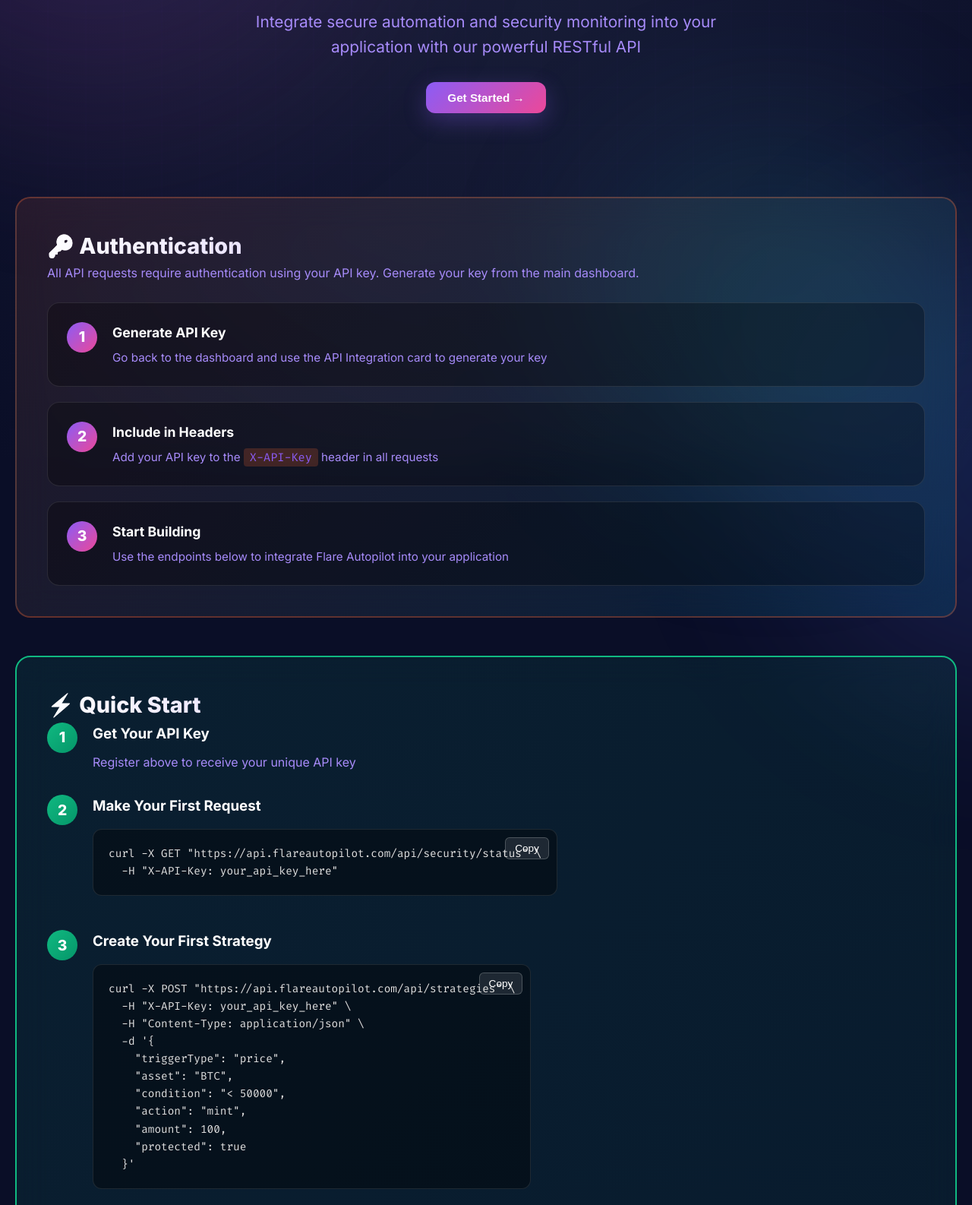
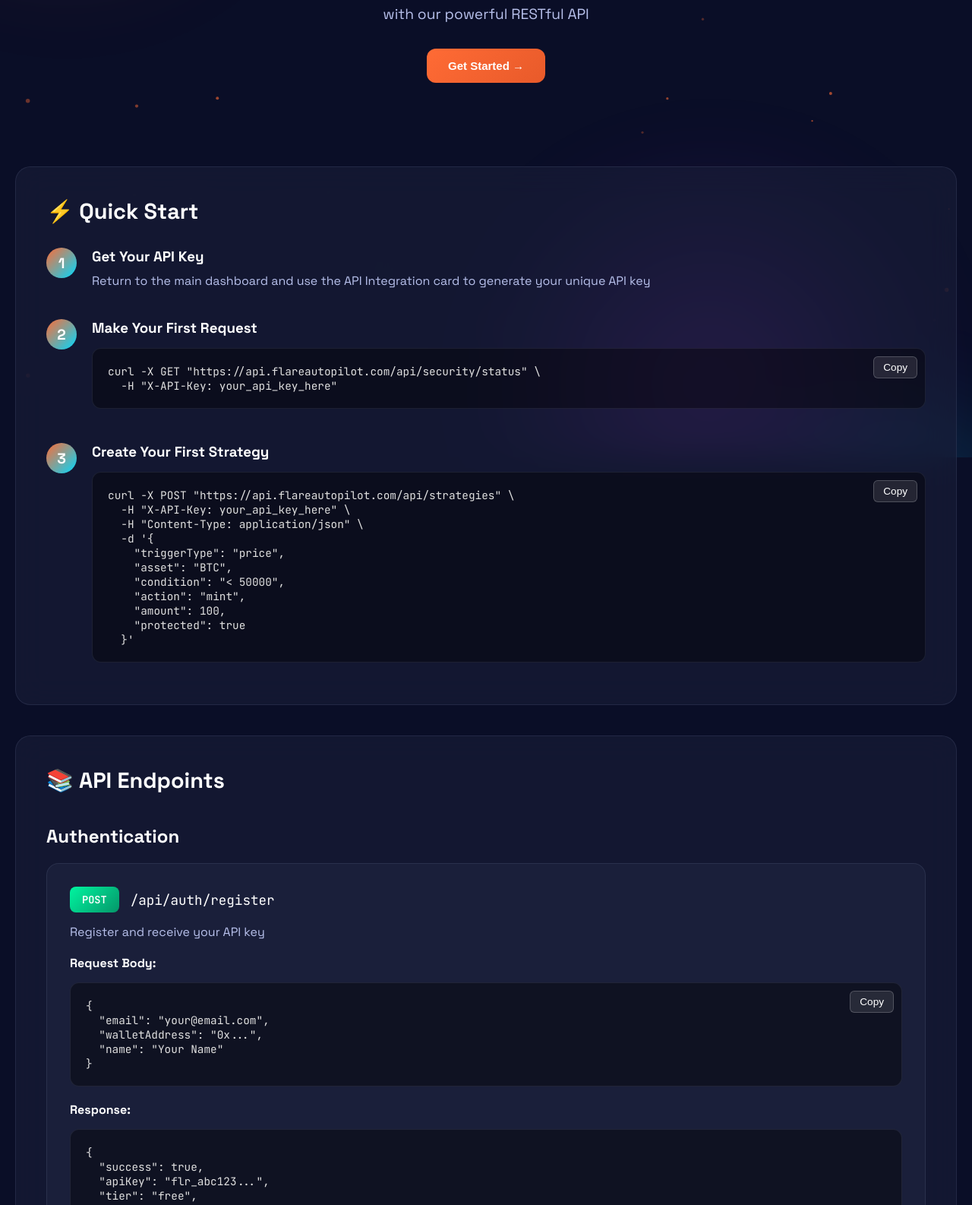
Before and after one commit to saransh-2504/flare-hackathon, a website: page frontend/api-docs.html in a window 1280 px wide. Shown: the part 198-1784 px from the top of the page at 76% size. Drawn offline with Linux system fonts and the light colour scheme.

Commit message:
feat: Clean up docs UI and fix hero badge
Major UI improvements:
- Removed duplicate 'Get Your API Key' section from docs page
- Completely rewrote docs page to match main website styling
- Added animated background (particles + gradient orbs) to docs
- Fixed 'Powered by Flare Network' badge - now static with Flare logo
- Removed animated book emoji from docs header
- Matched fonts (Space Grotesk), colors, and animations to main site
- Added glass-morphism cards with backdrop blur
- Improved Quick Start guide with 3 clear steps
- Better code examples with copy buttons
- Consistent hover effects and transitions throughout
- Professional, clean documentation appearance

```diff
--- a/frontend/api-docs.html
+++ b/frontend/api-docs.html
@@ -4,9 +4,33 @@
     <meta charset="UTF-8">
     <meta name="viewport" content="width=device-width, initial-scale=1.0">
     <title>Flare Autopilot API - Documentation</title>
-    <link href="https://fonts.googleapis.com/css2?family=Inter:wght@300;400;500;600;700;800;900&family=Fira+Code:wght@400;500;600&display=swap" rel="stylesheet">
-    <link rel="stylesheet" href="styles-v3.css">
+    <link href="https://fonts.googleapis.com/css2?family=Space+Grotesk:wght@300;400;500;600;700&family=JetBrains+Mono:wght@400;500;600&display=swap" rel="stylesheet">
+    <link rel="stylesheet" href="../public/styles-premium.css">
     <style>
+        :root {
+            --primary: #FF6B35;
+            --secondary: #00D9FF;
+            --accent: #B537F2;
+            --success: #00F5A0;
+            --warning: #FFD60A;
+            --danger: #FF006E;
+            --bg-primary: #0A0E27;
+            --bg-secondary: #131829;
+            --bg-tertiary: #1A1F3A;
+            --bg-card: rgba(26, 31, 58, 0.6);
+            --text: #FFFFFF;
+            --text-muted: #B8C1EC;
+            --border-color: rgba(184, 193, 236, 0.1);
+        }
+
+        body {
+            font-family: 'Space Grotesk', sans-serif;
+            background: var(--bg-primary);
+            color: var(--text);
+            margin: 0;
+            padding: 0;
+        }
+
         .api-container {
             max-width: 1400px;
             margin: 0 auto;
@@ -15,97 +39,73 @@
 
         .api-hero {
             text-align: center;
-            padding: 60px 20px;
+            padding: 40px 20px 60px;
             margin-bottom: 50px;
         }
 
         .api-hero h1 {
             font-size: 3.5em;
-            font-weight: 900;
+            font-weight: 700;
             background: linear-gradient(135deg, var(--primary), var(--secondary));
             -webkit-background-clip: text;
             -webkit-text-fill-color: transparent;
             margin-bottom: 20px;
+            letter-spacing: -1px;
         }
 
         .api-hero p {
-            font-size: 1.3em;
+            font-size: 1.2em;
             color: var(--text-muted);
             max-width: 700px;
             margin: 0 auto 30px;
+            line-height: 1.6;
         }
 
-        .api-key-section {
-            background: linear-gradient(135deg, rgba(255, 107, 53, 0.1), rgba(0, 217, 255, 0.1));
-            border: 2px solid rgba(255, 107, 53, 0.3);
+        .glass-card {
+            background: var(--bg-card);
+            backdrop-filter: blur(20px);
+            border: 1px solid var(--border-color);
             border-radius: 20px;
             padding: 40px;
-            margin-bottom: 50px;
-            animation: fadeInUp 0.6s ease;
-        }
-
-        .auth-info-box {
-            display: flex;
-            flex-direction: column;
-            gap: 20px;
-        }
-
-        .auth-step {
-            display: flex;
-            align-items: start;
-            gap: 20px;
-            padding: 25px;
-            background: rgba(0, 0, 0, 0.3);
-            border: 1px solid rgba(255, 255, 255, 0.1);
-            border-radius: 16px;
+            margin-bottom: 40px;
             transition: all 0.3s ease;
         }
 
-        .auth-step:hover {
+        .glass-card:hover {
             border-color: var(--primary);
-            transform: translateX(10px);
-            box-shadow: 0 10px 30px rgba(255, 107, 53, 0.2);
+            transform: translateY(-2px);
+            box-shadow: 0 20px 60px rgba(255, 107, 53, 0.2);
         }
 
-        .step-num {
-            width: 40px;
-            height: 40px;
+        .panel-title {
+            font-size: 1.8em;
+            font-weight: 700;
+            margin-bottom: 20px;
             display: flex;
             align-items: center;
-            justify-content: center;
-            background: linear-gradient(135deg, var(--primary), var(--secondary));
-            border-radius: 50%;
-            font-weight: 800;
-            font-size: 1.2em;
-            flex-shrink: 0;
+            gap: 15px;
         }
 
-        .auth-step h4 {
-            margin-bottom: 8px;
-            font-size: 1.1em;
+        .section-title {
+            font-size: 1.5em;
+            font-weight: 700;
+            margin: 40px 0 20px;
             color: var(--text);
         }
 
-        .auth-step p {
-            color: var(--text-muted);
-            font-size: 0.95em;
-            line-height: 1.5;
+        .endpoint-card {
+            background: var(--bg-tertiary);
+            border: 1px solid var(--border-color);
+            border-radius: 16px;
+            padding: 30px;
+            margin-bottom: 25px;
+            transition: all 0.3s ease;
         }
 
-        .auth-step code {
-            background: rgba(255, 107, 53, 0.2);
-            padding: 2px 8px;
-            border-radius: 4px;
-            font-family: 'Fira Code', monospace;
-            color: var(--primary);
-        }
-
-        .endpoint-section {
-            margin-bottom: 40px;
-        }
-
-        .endpoint-card {
-            margin-bottom: 25px;
+        .endpoint-card:hover {
+            border-color: var(--primary);
+            transform: translateX(5px);
+            box-shadow: 0 10px 30px rgba(255, 107, 53, 0.2);
         }
 
         .endpoint-header {
@@ -116,42 +116,48 @@
         }
 
         .method-badge {
-            padding: 6px 14px;
+            padding: 8px 16px;
             border-radius: 8px;
             font-weight: 700;
             font-size: 0.85em;
-            font-family: 'Fira Code', monospace;
+            font-family: 'JetBrains Mono', monospace;
         }
 
         .method-get {
-            background: linear-gradient(135deg, var(--accent), #2563eb);
+            background: linear-gradient(135deg, #00D9FF, #2563eb);
         }
 
         .method-post {
-            background: linear-gradient(135deg, var(--success), #059669);
+            background: linear-gradient(135deg, #00F5A0, #059669);
         }
 
         .method-delete {
-            background: linear-gradient(135deg, var(--danger), #dc2626);
+            background: linear-gradient(135deg, #FF006E, #dc2626);
         }
 
         .endpoint-path {
-            font-family: 'Fira Code', monospace;
+            font-family: 'JetBrains Mono', monospace;
             font-size: 1.1em;
             color: var(--text);
         }
 
         .code-block {
             background: rgba(0, 0, 0, 0.4);
-            border: 1px solid rgba(255, 255, 255, 0.1);
+            border: 1px solid var(--border-color);
             border-radius: 12px;
             padding: 20px;
             margin: 15px 0;
             position: relative;
+            transition: all 0.3s ease;
+        }
+
+        .code-block:hover {
+            border-color: var(--primary);
+            transform: translateX(5px);
         }
 
         .code-block pre {
-            font-family: 'Fira Code', monospace;
+            font-family: 'JetBrains Mono', monospace;
             font-size: 0.9em;
             color: #e0e0e0;
             overflow-x: auto;
@@ -186,7 +192,7 @@
         .param-table td {
             padding: 12px;
             text-align: left;
-            border-bottom: 1px solid rgba(255, 255, 255, 0.1);
+            border-bottom: 1px solid var(--border-color);
         }
 
         .param-table th {
@@ -197,39 +203,31 @@
         }
 
         .param-name {
-            font-family: 'Fira Code', monospace;
+            font-family: 'JetBrains Mono', monospace;
             color: var(--primary);
         }
 
-        .quick-start {
-            background: linear-gradient(135deg, rgba(16, 185, 129, 0.1), rgba(5, 150, 105, 0.1));
-            border: 2px solid var(--success);
-            border-radius: 20px;
-            padding: 40px;
-            margin-bottom: 50px;
+        .btn {
+            padding: 14px 28px;
+            border-radius: 12px;
+            font-size: 15px;
+            font-weight: 600;
+            cursor: pointer;
+            transition: all 0.3s ease;
+            border: none;
+            display: inline-flex;
+            align-items: center;
+            gap: 10px;
         }
 
-        .step {
-            display: flex;
-            gap: 20px;
-            margin-bottom: 30px;
+        .btn-primary {
+            background: linear-gradient(135deg, var(--primary), #E85A2A);
+            color: white;
         }
 
-        .step-number {
-            width: 40px;
-            height: 40px;
-            display: flex;
-            align-items: center;
-            justify-content: center;
-            background: linear-gradient(135deg, var(--success), #059669);
-            border-radius: 50%;
-            font-weight: 800;
-            font-size: 1.2em;
-            flex-shrink: 0;
-        }
-
-        .step-content h3 {
-            margin-bottom: 10px;
+        .btn-primary:hover {
+            transform: translateY(-2px);
+            box-shadow: 0 10px 30px rgba(255, 107, 53, 0.4);
         }
 
         @keyframes fadeInUp {
@@ -243,118 +241,57 @@
             }
         }
 
-        @keyframes slideIn {
-            from {
-                opacity: 0;
-                transform: translateX(-20px);
-            }
-            to {
-                opacity: 1;
-                transform: translateX(0);
-            }
-        }
-
-        .endpoint-card {
+        .fade-in {
             animation: fadeInUp 0.6s ease both;
         }
 
-        .endpoint-card:nth-child(1) { animation-delay: 0.1s; }
-        .endpoint-card:nth-child(2) { animation-delay: 0.2s; }
-        .endpoint-card:nth-child(3) { animation-delay: 0.3s; }
-        .endpoint-card:nth-child(4) { animation-delay: 0.4s; }
-
-        .code-block {
-            transition: all 0.3s ease;
+        @media (max-width: 768px) {
+            .api-hero h1 {
+                font-size: 2.5em;
             }
 
-        .code-block:hover {
-            transform: translateX(5px);
-            border-color: var(--primary);
-        }
-
-        @media (max-width: 768px) {
-            .auth-info-box {
-                gap: 15px;
-            }
-
-            .auth-step {
-                padding: 20px;
-            }
-
-            .step-num {
-                width: 35px;
-                height: 35px;
-                font-size: 1em;
+            .glass-card {
+                padding: 25px;
             }
         }
     </style>
 </head>
 <body>
-    <div class="bg-animation">
-        <div class="bg-grid"></div>
-        <div class="orb orb1"></div>
-        <div class="orb orb2"></div>
-        <div class="orb orb3"></div>
+    <!-- Animated Background (matching main site) -->
+    <div class="animated-bg">
+        <div class="gradient-orb orb-1"></div>
+        <div class="gradient-orb orb-2"></div>
+        <div class="gradient-orb orb-3"></div>
+        <canvas id="particleCanvas"></canvas>
     </div>
 
     <div class="api-container">
         <!-- Hero -->
-        <div class="api-hero">
-            <h1>🚀 Flare Autopilot API</h1>
+        <div class="api-hero fade-in">
+            <h1>Flare Autopilot API</h1>
             <p>Integrate secure automation and security monitoring into your application with our powerful RESTful API</p>
             <div style="display: flex; gap: 15px; justify-content: center; margin-top: 30px;">
                 <button class="btn btn-primary" onclick="scrollToGetStarted()">Get Started →</button>
             </div>
         </div>
 
-        <!-- Authentication Info -->
-        <div class="glass-card api-key-section" id="getStarted">
-            <h2 class="panel-title">🔑 Authentication</h2>
-            <p style="color: var(--text-muted); margin-bottom: 25px;">
-                All API requests require authentication using your API key. Generate your key from the main dashboard.
-            </p>
+        <!-- Quick Start -->
+        <div class="glass-card fade-in" id="getStarted">
+            <h2 class="panel-title">⚡ Quick Start</h2>
 
-            <div class="auth-info-box">
-                <div class="auth-step">
-                    <span class="step-num">1</span>
-                    <div>
-                        <h4>Generate API Key</h4>
-                        <p>Go back to the dashboard and use the API Integration card to generate your key</p>
-                    </div>
-                </div>
-                <div class="auth-step">
-                    <span class="step-num">2</span>
-                    <div>
-                        <h4>Include in Headers</h4>
-                        <p>Add your API key to the <code>X-API-Key</code> header in all requests</p>
-                    </div>
-                </div>
-                <div class="auth-step">
-                    <span class="step-num">3</span>
-                    <div>
-                        <h4>Start Building</h4>
-                        <p>Use the endpoints below to integrate Flare Autopilot into your application</p>
-                    </div>
-                </div>
+            <div style="display: flex; flex-direction: column; gap: 30px; margin-top: 30px;">
+                <div style="display: flex; gap: 20px; align-items: start;">
+                    <div style="width: 40px; height: 40px; display: flex; align-items: center; justify-content: center; background: linear-gradient(135deg, var(--primary), var(--secondary)); border-radius: 50%; font-weight: 800; font-size: 1.2em; flex-shrink: 0;">1</div>
+                    <div style="flex: 1;">
+                        <h3 style="margin-bottom: 10px;">Get Your API Key</h3>
+                        <p style="color: var(--text-muted); margin-bottom: 10px;">Return to the main dashboard and use the API Integration card to generate your unique API key</p>
                     </div>
                 </div>
 
-        <!-- Quick Start -->
-        <div class="glass-card quick-start">
-            <h2 class="panel-title">⚡ Quick Start</h2>
-
-            <div class="step">
-                <div class="step-number">1</div>
-                <div class="step-content">
-                    <h3>Get Your API Key</h3>
-                    <p style="color: var(--text-muted);">Register above to receive your unique API key</p>
-                </div>
-            </div>
-
-            <div class="step">
-                <div class="step-number">2</div>
-                <div class="step-content">
-                    <h3>Make Your First Request</h3>
+                <div style="display: flex; gap: 20px; align-items: start;">
+                    <div style="width: 40px; height: 40px; display: flex; align-items: center; justify-content: center; background: linear-gradient(135deg, var(--primary), var(--secondary)); border-radius: 50%; font-weight: 800; font-size: 1.2em; flex-shrink: 0;">2</div>
+                    <div style="flex: 1;">
+                        <h3 style="margin-bottom: 10px;">Make Your First Request</h3>
                         <div class="code-block">
                             <button class="copy-btn" onclick="copyCode(this)">Copy</button>
                             <pre>curl -X GET "https://api.flareautopilot.com/api/security/status" \
@@ -363,10 +300,10 @@
                     </div>
                 </div>
 
-            <div class="step">
-                <div class="step-number">3</div>
-                <div class="step-content">
-                    <h3>Create Your First Strategy</h3>
+                <div style="display: flex; gap: 20px; align-items: start;">
+                    <div style="width: 40px; height: 40px; display: flex; align-items: center; justify-content: center; background: linear-gradient(135deg, var(--primary), var(--secondary)); border-radius: 50%; font-weight: 800; font-size: 1.2em; flex-shrink: 0;">3</div>
+                    <div style="flex: 1;">
+                        <h3 style="margin-bottom: 10px;">Create Your First Strategy</h3>
                         <div class="code-block">
                             <button class="copy-btn" onclick="copyCode(this)">Copy</button>
                             <pre>curl -X POST "https://api.flareautopilot.com/api/strategies" \
@@ -384,15 +321,16 @@
                     </div>
                 </div>
             </div>
+        </div>
 
         <!-- Endpoints -->
-        <div class="glass-card security-panel endpoint-section">
+        <div class="glass-card fade-in">
             <h2 class="panel-title">📚 API Endpoints</h2>
 
             <!-- Authentication -->
-            <h3 style="margin: 30px 0 20px; font-size: 1.5em;">Authentication</h3>
+            <h3 class="section-title">Authentication</h3>
 
-            <div class="glass-card endpoint-card" style="padding: 25px;">
+            <div class="endpoint-card">
                 <div class="endpoint-header">
                     <span class="method-badge method-post">POST</span>
                     <span class="endpoint-path">/api/auth/register</span>
@@ -423,9 +361,9 @@
             </div>
 
             <!-- Strategies -->
-            <h3 style="margin: 40px 0 20px; font-size: 1.5em;">Strategies</h3>
+            <h3 class="section-title">Strategies</h3>
 
-            <div class="glass-card endpoint-card" style="padding: 25px;">
+            <div class="endpoint-card">
                 <div class="endpoint-header">
                     <span class="method-badge method-post">POST</span>
                     <span class="endpoint-path">/api/strategies</span>
@@ -474,7 +412,7 @@
                 </table>
             </div>
 
-            <div class="glass-card endpoint-card" style="padding: 25px;">
+            <div class="endpoint-card">
                 <div class="endpoint-header">
                     <span class="method-badge method-get">GET</span>
                     <span class="endpoint-path">/api/strategies</span>
@@ -485,9 +423,9 @@
             </div>
 
             <!-- Security -->
-            <h3 style="margin: 40px 0 20px; font-size: 1.5em;">Security</h3>
+            <h3 class="section-title">Security</h3>
 
-            <div class="glass-card endpoint-card" style="padding: 25px;">
+            <div class="endpoint-card">
                 <div class="endpoint-header">
                     <span class="method-badge method-get">GET</span>
                     <span class="endpoint-path">/api/security/status</span>
@@ -514,9 +452,9 @@
             </div>
 
             <!-- FTSO -->
-            <h3 style="margin: 40px 0 20px; font-size: 1.5em;">FTSO Price Feeds</h3>
+            <h3 class="section-title">FTSO Price Feeds</h3>
 
-            <div class="glass-card endpoint-card" style="padding: 25px;">
+            <div class="endpoint-card">
                 <div class="endpoint-header">
                     <span class="method-badge method-get">GET</span>
                     <span class="endpoint-path">/api/ftso/price/:symbol</span>
@@ -547,7 +485,7 @@
         </div>
 
         <!-- Rate Limits -->
-        <div class="glass-card security-panel">
+        <div class="glass-card fade-in">
             <h2 class="panel-title">⚡ Rate Limits</h2>
             <table class="param-table">
                 <tr>
@@ -586,18 +524,55 @@
             setTimeout(() => btn.textContent = 'Copy', 2000);
         }
 
-        // Add smooth scroll behavior
-        document.querySelectorAll('a[href^="#"]').forEach(anchor => {
-            anchor.addEventListener('click', function (e) {
-                e.preventDefault();
-                const target = document.querySelector(this.getAttribute('href'));
-                if (target) {
-                    target.scrollIntoView({ behavior: 'smooth', block: 'start' });
+        // Particle animation (matching main site)
+        const canvas = document.getElementById('particleCanvas');
+        if (canvas) {
+            const ctx = canvas.getContext('2d');
+            canvas.width = window.innerWidth;
+            canvas.height = window.innerHeight;
+
+            const particles = [];
+            for (let i = 0; i < 50; i++) {
+                particles.push({
+                    x: Math.random() * canvas.width,
+                    y: Math.random() * canvas.height,
+                    size: Math.random() * 2 + 1,
+                    speedX: Math.random() * 0.5 - 0.25,
+                    speedY: Math.random() * 0.5 - 0.25,
+                    opacity: Math.random() * 0.5 + 0.2
+                });
             }
-            });
+
+            function animate() {
+                ctx.clearRect(0, 0, canvas.width, canvas.height);
+
+                particles.forEach(p => {
+                    p.x += p.speedX;
+                    p.y += p.speedY;
+
+                    if (p.x < 0) p.x = canvas.width;
+                    if (p.x > canvas.width) p.x = 0;
+                    if (p.y < 0) p.y = canvas.height;
+                    if (p.y > canvas.height) p.y = 0;
+
+                    ctx.fillStyle = `rgba(255, 107, 53, ${p.opacity})`;
+                    ctx.beginPath();
+                    ctx.arc(p.x, p.y, p.size, 0, Math.PI * 2);
+                    ctx.fill();
                 });
 
-        // Add fade-in animation on scroll
+                requestAnimationFrame(animate);
+            }
+
+            animate();
+
+            window.addEventListener('resize', () => {
+                canvas.width = window.innerWidth;
+                canvas.height = window.innerHeight;
+            });
+        }
+
+        // Scroll animations
         const observerOptions = {
             threshold: 0.1,
             rootMargin: '0px 0px -50px 0px'
--- a/public/app-premium.js
+++ b/public/app-premium.js
@@ -607,7 +607,6 @@
                     <span>Back to Dashboard</span>
                 </button>
                 <div class="docs-title">
-                    <span class="docs-icon">📚</span>
                     <h2>API Documentation</h2>
                 </div>
             </div>
```
Also changed, not shown: DOCS_UI_CLEANUP.md (added, +215 -0 lines), public/index.html (+3 -1 lines), public/styles-premium.css (+6 -15 lines). Lines whose indentation alone changed are shown as unchanged.
